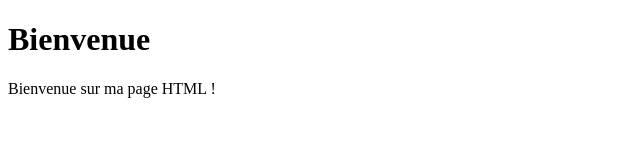
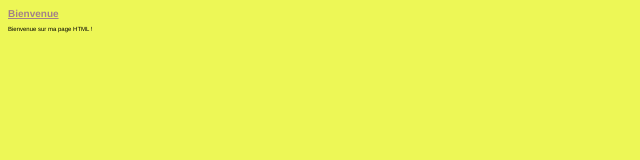
Before and after one commit to Laurie-Chevallier/Laurie-Chevallier.github.io, a plain HTML site: page index.html in a window 1280 px wide. Shown: the whole page, without its empty margins (0-640 px from the left). Drawn offline with Linux system fonts and the light colour scheme.

Commit message:
Update index.html

```diff
--- a/index.html
+++ b/index.html
@@ -3,6 +3,16 @@
 	<head>
 		<title>Page d'accueil
 		</title>
+		<style>
+			body {
+				background-color:#edf756;
+				font-family:Helvetica;
+				color:black;
+				font-size:6px}
+			h1 {color:#a28089;
+				font-size:10px;
+				text-decoration:underline}
+		</style>
 	</head>
 	<body>
 		<h1>Bienvenue
```
